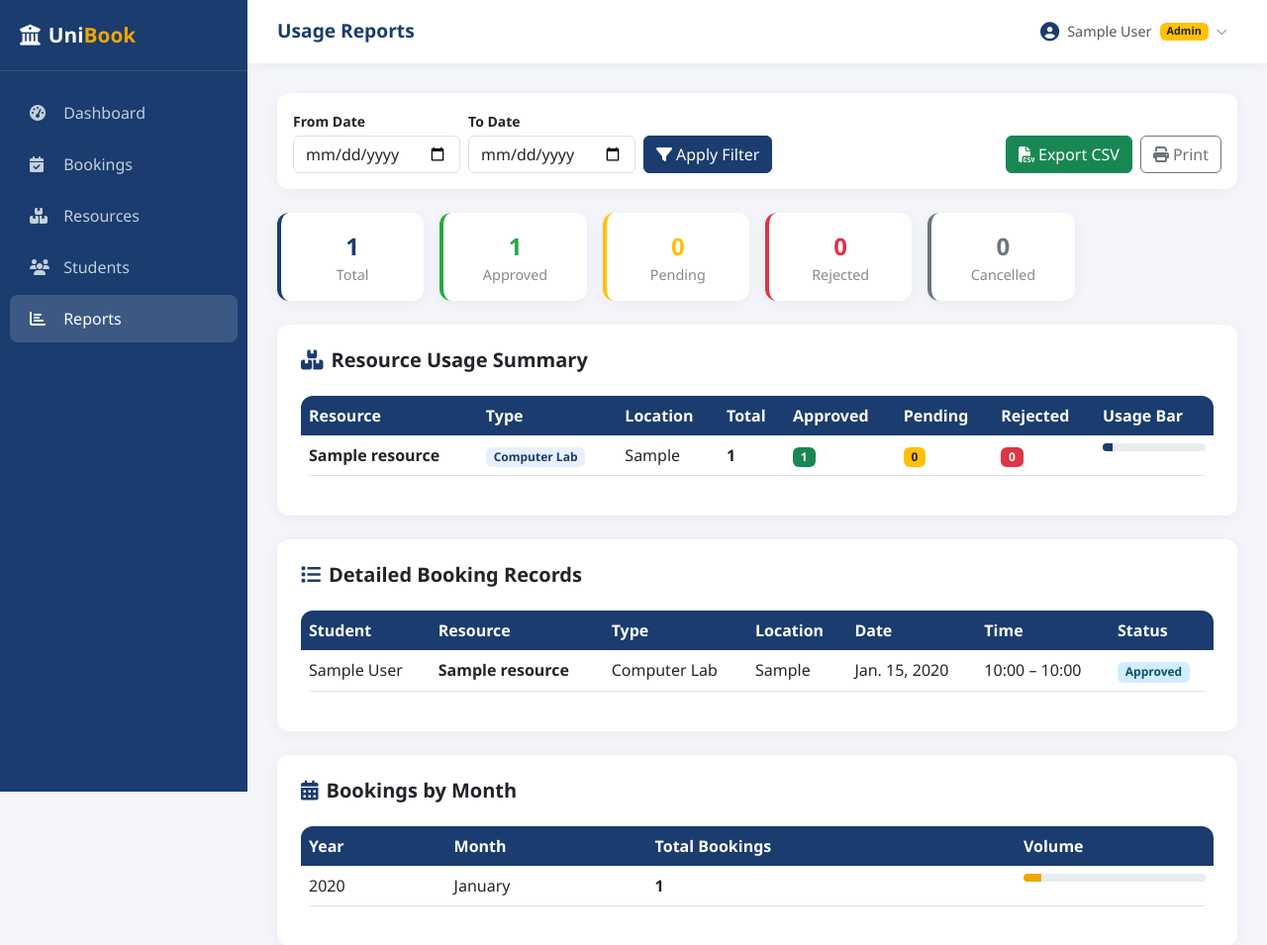
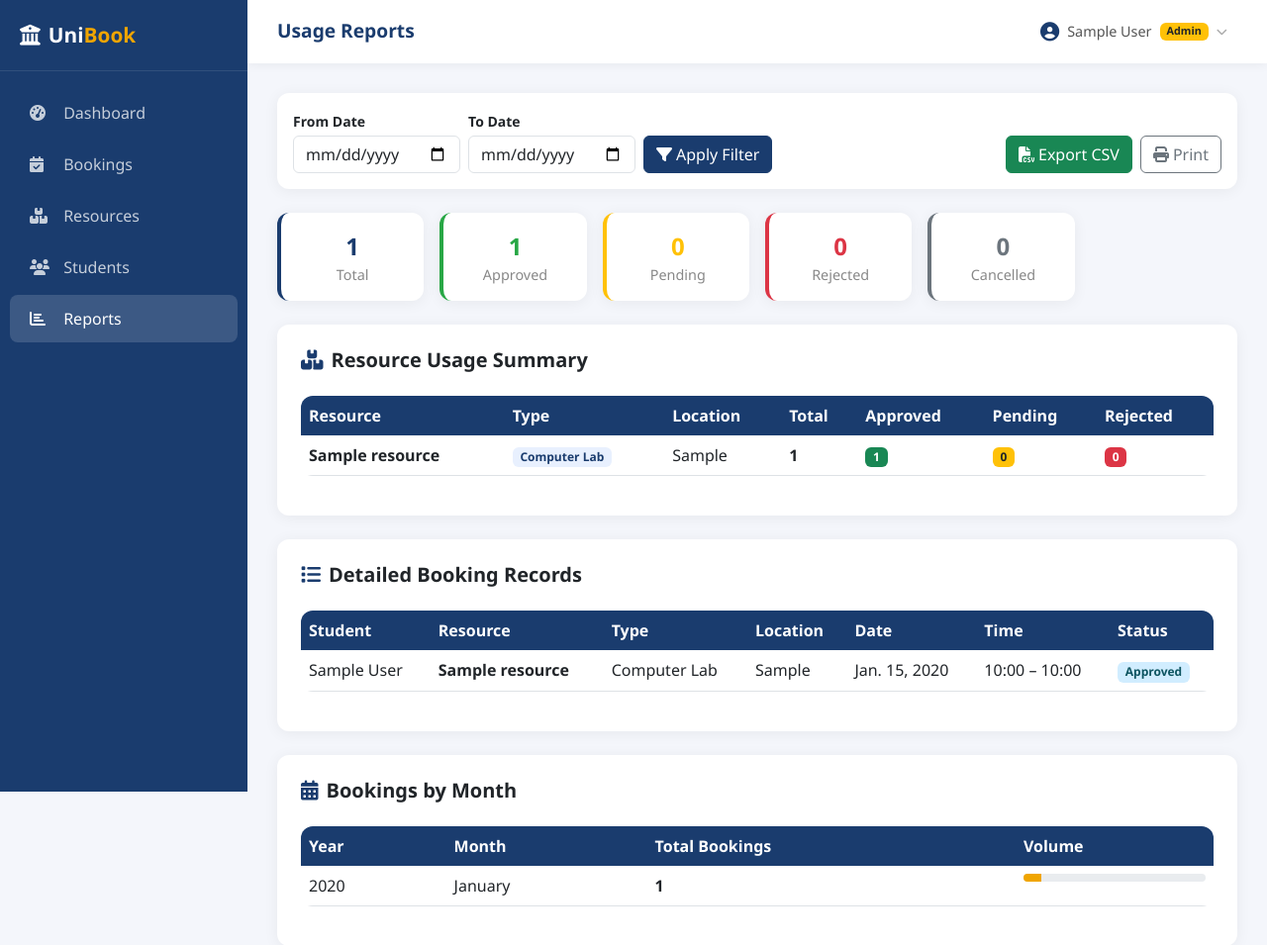
Before and after one commit to quantdev101/asset-booking-system, a Django app: page /admin-panel/reports/ in a window 1280 px wide. Shown: the top 955 px of the page at 99% size. Run offline with Django 5.2, Linux system fonts and the light colour scheme; a user stored in the database is signed in; tables that the repository leaves empty hold one stand-in row (values such as "Sample post").

Commit message:
Remove usage bar column from resource usage summary in reports

```diff
--- a/templates/admin_panel/reports.html
+++ b/templates/admin_panel/reports.html
@@ -99,7 +99,6 @@
                     <th>Approved</th>
                     <th>Pending</th>
                     <th>Rejected</th>
-                    <th>Usage Bar</th>
                 </tr>
             </thead>
             <tbody>
@@ -116,13 +115,6 @@
                     <td><span class="badge bg-success">{{ r.approved_bookings }}</span></td>
                     <td><span class="badge bg-warning text-dark">{{ r.pending_bookings }}</span></td>
                     <td><span class="badge bg-danger">{{ r.rejected_bookings }}</span></td>
-                    <td style="width:120px;">
-                        <div class="progress" style="height:8px;">
-                            <div class="progress-bar" role="progressbar"
-                                 style="width:{{ r.total_bookings }}0%; background:#1a3c6e; max-width:100%;">
-                            </div>
-                        </div>
-                    </td>
                 </tr>
                 {% endfor %}
             </tbody>
```
